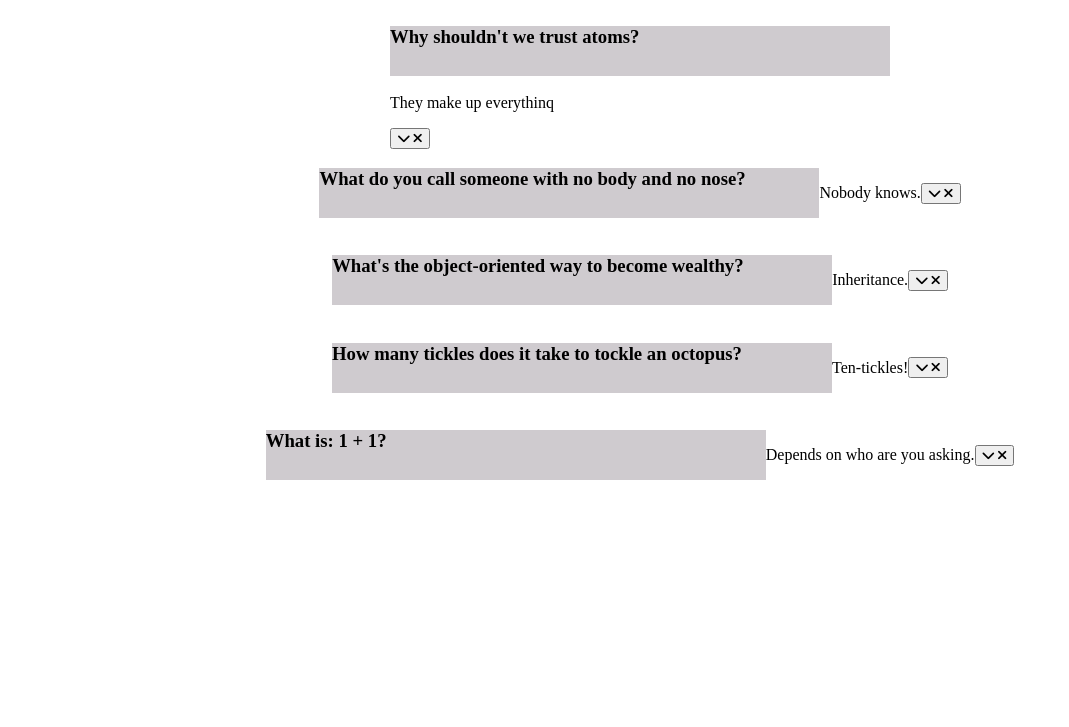
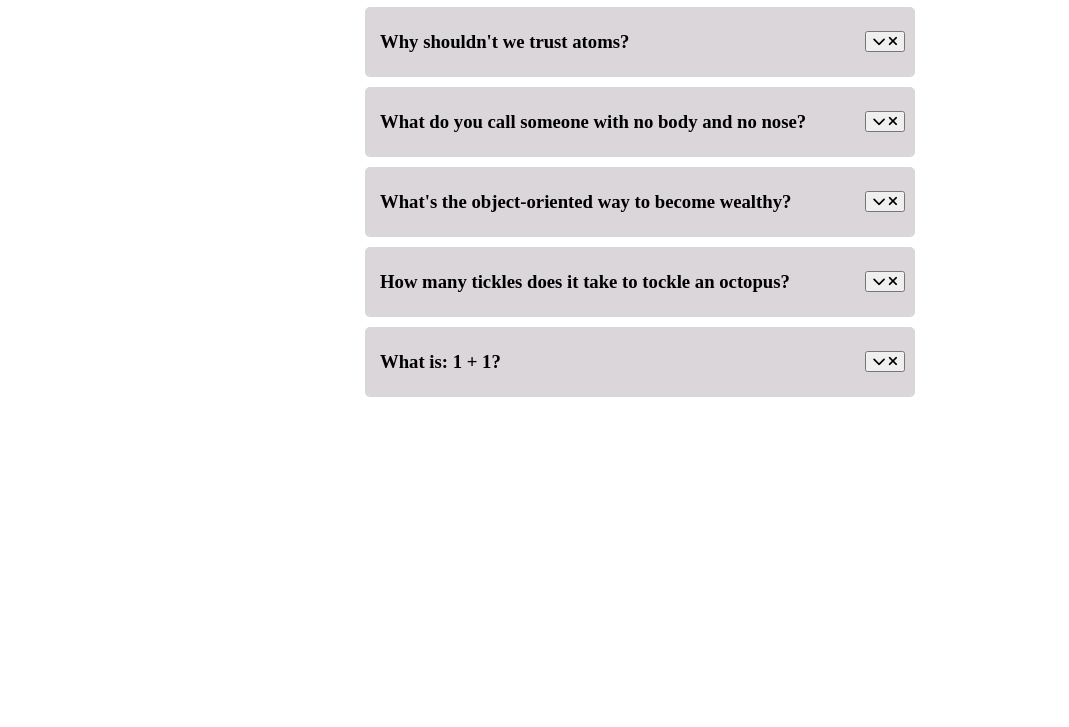
Before and after one commit to Ashymaliev/Drop-down-Elements, a plain HTML site: page index.html in a window 1280 px wide. Shown: the part 73-800 px from the top of the page, without its empty margins (0-1069 px from the left). Drawn offline with Linux system fonts and the light colour scheme.

Commit message:
fix style

```diff
--- a/index.html
+++ b/index.html
@@ -19,7 +19,7 @@
             <h3 class="fag-title">
                 Why shouldn't we trust atoms?
             </h3>
-            <p class="fag=text">
+            <p class="fag-text">
                 They make up everythinq
             </p>
             <button class="fag-toggle">
--- a/style.css
+++ b/style.css
@@ -4,6 +4,9 @@
     box-sizing: border-box;
 }
 
+h1 {
+    text-align: center;
+}
 
 .fag-container {
     display: flex;
@@ -11,18 +14,29 @@
     align-items: center;
 }
 
-.fag{
+.fag, .fag-active{
+    position: relative;
     display: flex;
     align-items: center;
-    justify-content: center;
+
+    width: 550px;
+    height: 70px;
+    background-color: rgb(218, 214, 218);
+    border-radius: 5px;
+    margin-bottom: 10px;
 }
 
+
 .fag-title{
-    width: 500px;
-    height: 50px;
-    background-color: rgb(207, 203, 207);
+    padding-left: 15px;
 }
 
-/* .fag-active{
+.fag-text {
     display: none;
-} */
+}
+
+.fag-toggle {
+    position: absolute;
+    right: 10px;
+    top: 35%;
+}
```
